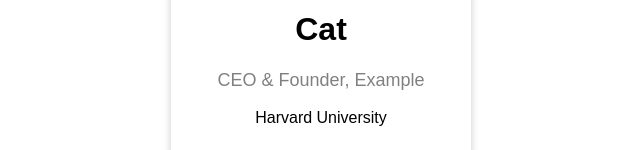
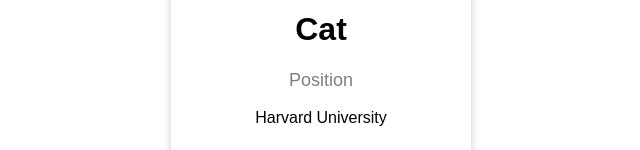
Before and after one commit to Peechanok/sdte-lab7, a plain HTML site: page lab/site/index.html in a window 1280 px wide. Shown: the part 306-456 px from the top of the page, without its empty margins (319-959 px from the left). Drawn offline with Linux system fonts and the light colour scheme.

Commit message:
update 5

```diff
--- a/lab/site/index.html
+++ b/lab/site/index.html
@@ -47,7 +47,7 @@ button:hover, a:hover {
 <div class="card">
   <img src="https://shortrecap.co/wp-content/uploads/2020/05/Catcover_web-1536x864.jpg" alt="John" style="width:100%"/>
   <h1>Cat</h1>
-  <p class="title">CEO & Founder, Example</p>
+  <p class="title">Position</p>
   <p>Harvard University</p>
   <div style="margin: 24px 0;">
     <a href="#"><i class="fa fa-dribbble"></i></a>
```
Also changed, not shown: 1 other file.
